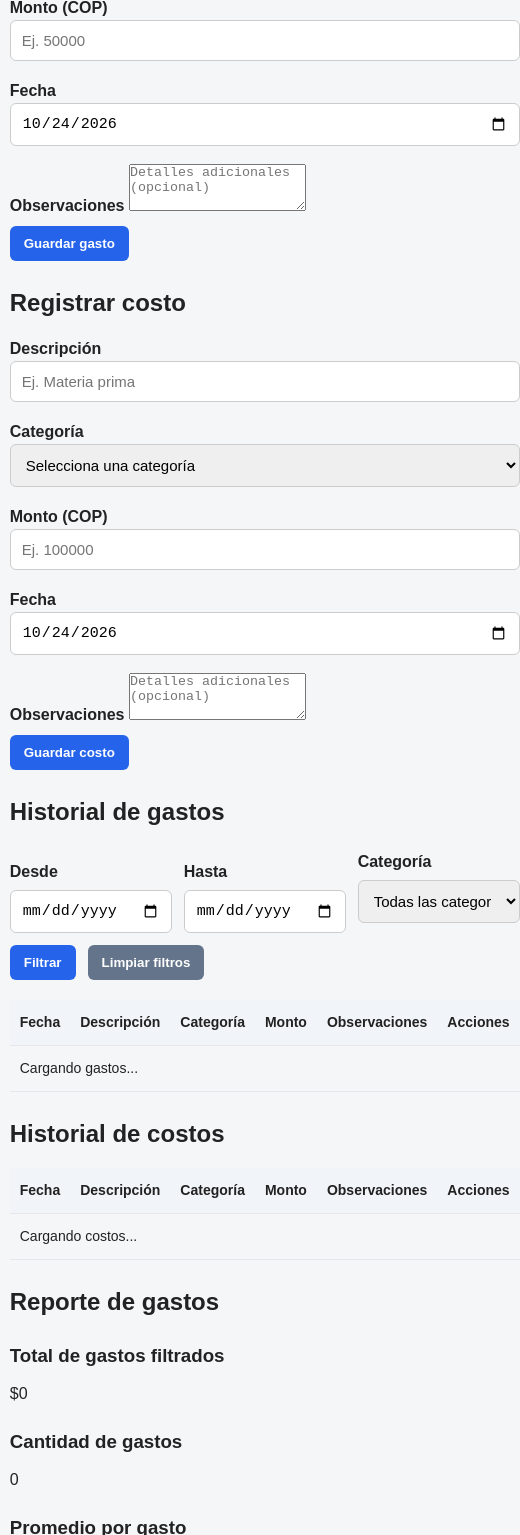
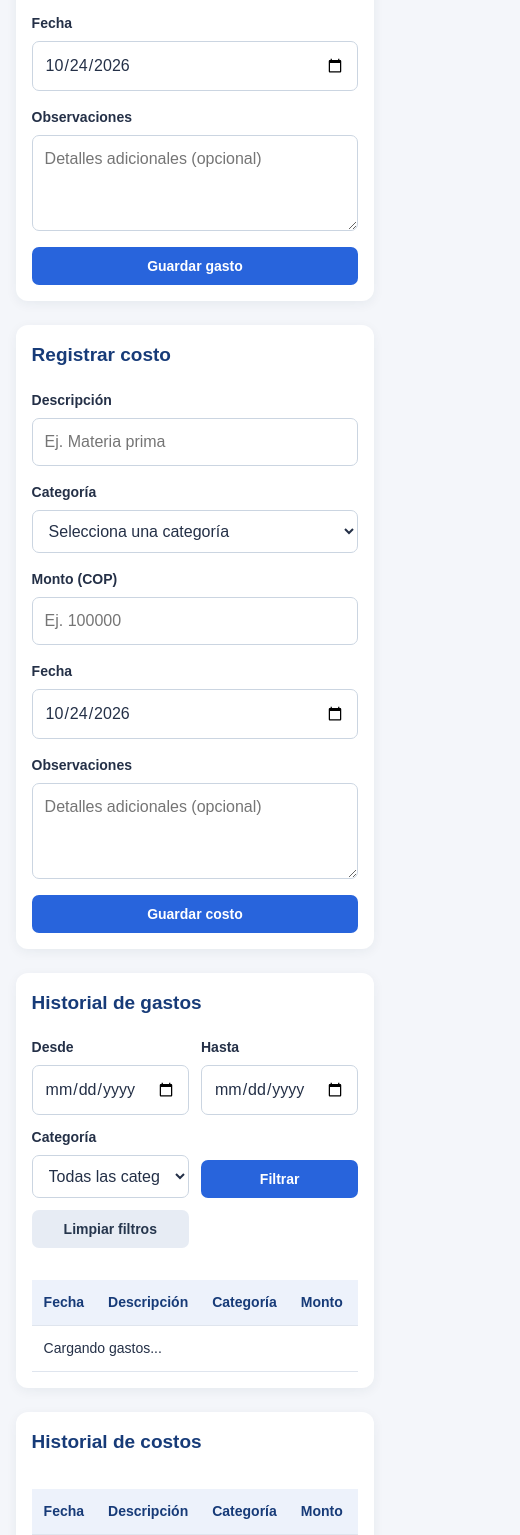
Before and after one commit to julianapinilla19/NEXTREP, a plain HTML site: page frontend/Gastos.html in a window 390 px wide. Shown: the part 465-2000 px from the top of the page, 520 px wide, since content can reach past the window. Drawn offline with Linux system fonts and the light colour scheme.

Commit message:
Update Gastos.css

```diff
--- a/frontend/Gastos.css
+++ b/frontend/Gastos.css
@@ -1,193 +1,270 @@
 
+/* Configuración general */
 * {
     box-sizing: border-box;
-    margin: 0;
-    padding: 0;
+}
+
+:root {
+    --azul: #2864dc;
+    --azul-oscuro: #1749aa;
+    --fondo: #f4f6fa;
+    --blanco: #ffffff;
+    --texto: #243047;
+    --borde: #dfe5ee;
+    --verde: #16834a;
+    --rojo: #c73535;
 }
 
 body {
-    font-family: Arial, sans-serif;
-    background: #f4f6f8;
-    color: #222;
+    margin: 0;
+    font-family: Arial, Helvetica, sans-serif;
+    background: var(--fondo);
+    color: var(--texto);
     line-height: 1.5;
 }
 
-header {
-    background: #1f2937;
-    color: white;
-    text-align: center;
-    padding: 25px;
+.contenedor {
+    width: min(1200px, 92%);
+    margin: 0 auto;
 }
 
-header h1 {
-    margin-bottom: 5px;
+.encabezado {
+    background: #173b78;
+    color: var(--blanco);
+    padding: 24px 0;
+    margin-bottom: 28px;
 }
 
-.contenedor {
-    width: 95%;
-    max-width: 1400px;
-    margin: 30px auto;
-    display: grid;
-    grid-template-columns: repeat(2, minmax(0, 1fr));
-    gap: 24px;
-    align-items: start;
+.encabezado h1 {
+    margin: 0;
+    font-size: 30px;
+    letter-spacing: 1px;
 }
 
-.card {
-    background: white;
-    padding: 24px;
-    border-radius: 12px;
-    box-shadow: 0 3px 10px #00000012;
-    min-width: 0;
+.encabezado p {
+    margin: 5px 0 0;
+    color: #dce8ff;
 }
 
-.ancho-completo {
-    grid-column: 1 / -1;
+.panel {
+    background: var(--blanco);
+    padding: 24px;
+    margin-bottom: 24px;
+    border-radius: 12px;
+    box-shadow: 0 3px 12px rgba(25, 43, 75, 0.06);
 }
 
-h2 {
+.panel h2 {
+    margin-top: 0;
+    margin-bottom: 20px;
+    color: #173b78;
+    font-size: 22px;
+}
+
+.panel h3 {
+    margin-top: 22px;
+}
+
+.grupo {
+    display: flex;
+    flex-direction: column;
+    gap: 7px;
     margin-bottom: 16px;
 }
 
-h3 {
-    margin: 22px 0 12px;
+.grupo label {
+    font-weight: 600;
+    font-size: 14px;
 }
 
-form {
-    display: flex;
-    flex-direction: column;
-    gap: 8px;
+input,
+select,
+textarea {
+    width: 100%;
+    padding: 11px 12px;
+    border: 1px solid #cbd5e1;
+    border-radius: 7px;
+    background: var(--blanco);
+    color: var(--texto);
+    font: inherit;
 }
 
-label {
-    font-weight: bold;
+input:focus,
+select:focus,
+textarea:focus {
+    outline: 2px solid #b5ccff;
+    border-color: var(--azul);
 }
 
-input, select {
-    width: 100%;
-    padding: 11px;
-    margin-bottom: 10px;
-    border: 1px solid #ccc;
-    border-radius: 6px;
-    font-size: 15px;
+textarea {
+    resize: vertical;
 }
 
-input:focus, select:focus {
-    outline: 2px solid #93c5fd;
-    border-color: #2563eb;
+.acciones {
+    display: flex;
+    gap: 10px;
+    flex-wrap: wrap;
 }
 
 button {
-    padding: 10px 14px;
     border: none;
-    border-radius: 6px;
-    background: #2563eb;
-    color: white;
-    font-weight: bold;
+    border-radius: 7px;
+    padding: 11px 16px;
+    background: var(--azul);
+    color: var(--blanco);
+    font-weight: 600;
+    font-size: 14px;
     cursor: pointer;
+    transition: background 0.2s;
 }
 
 button:hover {
-    opacity: 0.88;
+    background: var(--azul-oscuro);
 }
 
-.secundario {
-    background: #64748b;
+button.secundario {
+    background: #e7ecf4;
+    color: #26364d;
 }
 
-.eliminar {
-    background: #dc2626;
+button.secundario:hover {
+    background: #d5deeb;
+}
+
+button.editar {
+    background: var(--verde);
+    margin: 2px;
+}
+
+button.eliminar {
+    background: var(--rojo);
+    margin: 2px;
 }
 
 .oculto {
-    display: none;
+    display: none !important;
 }
 
+/* Filtros */
 .filtros {
-    display: flex;
+    display: grid;
+    grid-template-columns: repeat(auto-fit, minmax(150px, 1fr));
+    gap: 12px;
     align-items: end;
-    gap: 12px;
-    flex-wrap: wrap;
-    margin: 20px 0;
+    margin-bottom: 20px;
 }
 
-.filtros div {
-    flex: 1;
-    min-width: 150px;
-}
-
-.filtros label {
-    display: block;
-    margin-bottom: 6px;
-}
-
-.filtros input {
+.filtros .grupo {
     margin-bottom: 0;
 }
 
+/* Tablas */
 .tabla-contenedor {
     width: 100%;
     overflow-x: auto;
-    margin-top: 12px;
 }
 
 table {
     width: 100%;
     border-collapse: collapse;
+    margin-top: 12px;
     font-size: 14px;
 }
 
-th, td {
-    padding: 12px 10px;
-    border-bottom: 1px solid #e5e7eb;
+thead {
+    background: #edf2fb;
+}
+
+th,
+td {
+    padding: 12px;
     text-align: left;
+    border-bottom: 1px solid var(--borde);
 }
 
 th {
-    background: #f1f5f9;
+    color: #173b78;
+    font-weight: 700;
+    white-space: nowrap;
 }
 
-.accion {
-    margin: 2px;
-    padding: 7px 9px;
-    font-size: 12px;
+tbody tr:hover {
+    background: #f8faff;
 }
 
-.resumen {
-    display: grid;
-    grid-template-columns: repeat(3, minmax(0, 1fr));
-    gap: 16px;
-    margin: 22px 0;
-}
-
-.indicador {
-    padding: 20px;
-    background: #eff6ff;
-    border-radius: 10px;
-    display: flex;
-    flex-direction: column;
-    gap: 8px;
-}
-
-.indicador strong {
-    font-size: 22px;
+td {
     overflow-wrap: anywhere;
 }
 
-#mensajeHistorial {
-    margin: 12px 0;
+/* Tarjetas de reportes y estadísticas */
+.tarjetas-estadisticas {
+    display: grid;
+    grid-template-columns: repeat(auto-fit, minmax(200px, 1fr));
+    gap: 16px;
+    margin: 20px 0;
 }
 
-@media (max-width: 800px) {
-    .contenedor {
+.tarjeta-estadistica {
+    min-width: 0;
+    padding: 20px;
+    border-radius: 10px;
+    background: #f0f5ff;
+    border-left: 5px solid var(--azul);
+}
+
+.tarjeta-estadistica h3 {
+    margin: 0 0 12px;
+    font-size: 15px;
+    color: #354766;
+}
+
+.tarjeta-estadistica p {
+    margin: 0;
+    font-size: clamp(20px, 2.5vw, 27px);
+    font-weight: bold;
+    color: #173b78;
+    overflow-wrap: anywhere;
+}
+
+.tarjeta-estadistica small {
+    display: block;
+    margin-top: 8px;
+    color: #5a6578;
+}
+
+/* Pie de página */
+.pie {
+    margin-top: 40px;
+    padding: 22px;
+    text-align: center;
+    background: #173b78;
+    color: var(--blanco);
+}
+
+.pie p {
+    margin: 0;
+}
+
+/* Adaptación a celulares */
+@media (max-width: 600px) {
+    .encabezado h1 {
+        font-size: 25px;
+    }
+
+    .panel {
+        padding: 16px;
+    }
+
+    .panel h2 {
+        font-size: 19px;
+    }
+
+    .tarjetas-estadisticas {
         grid-template-columns: 1fr;
     }
 
-    .ancho-completo {
-        grid-column: auto;
-    }
-
-    .resumen {
-        grid-template-columns: 1fr;
+    .acciones button,
+    .filtros button {
+        width: 100%;
     }
 }
```
